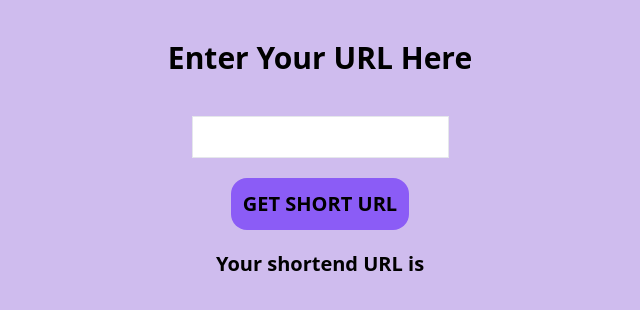
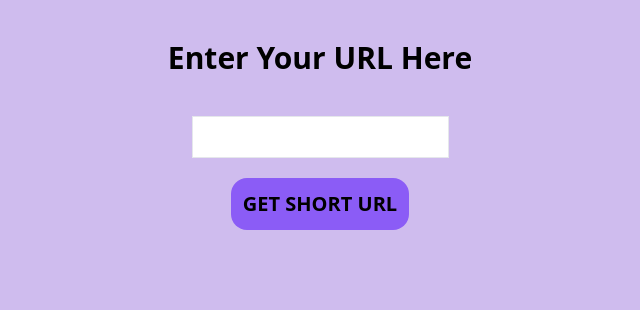
Before and after one commit to alok27a/URL-Shortner, a React (Create React App) app in the folder frontend/: page / in a window 1280 px wide. Shown: the top 310 px of the page, without its empty margins (320-960 px from the left). Built offline with nearby package versions, Linux system fonts and the light colour scheme.

Commit message:
Updated base url

```diff
--- a/frontend/src/components/Home.js
+++ b/frontend/src/components/Home.js
@@ -10,7 +10,7 @@ function Home() {
         e.preventDefault();
         try {
             console.log(longUrl)
-            axios.post("http://localhost:5000/api/url/shorten", {
+            axios.post("https://url-shortner-backend-tau.vercel.app/api/url/shorten", {
                 longUrl
             }).then((response) => {
                 console.log(response.data.shortUrl)
@@ -38,7 +38,12 @@ function Home() {
                             </button>
                         </div>
                         <div className="shorturl">
-                           <h3 className='text-xl font-bold'> Your shortend URL is {longUrl}</h3>
+                            {
+                                longUrl &&
+                                <>
+                                    <h3 className='text-xl font-bold'> Your shortend URL is {longUrl}</h3>
+                                </>
+                            }
                         </div>
                     </div>
                 </form>
```
Also changed, not shown: 1 other file (tests, documents, lock files or other folders).
